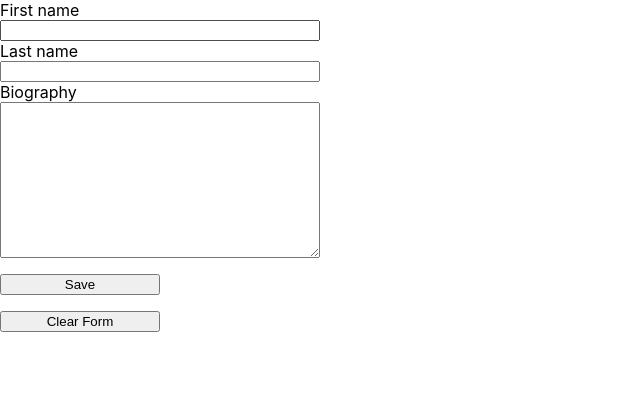
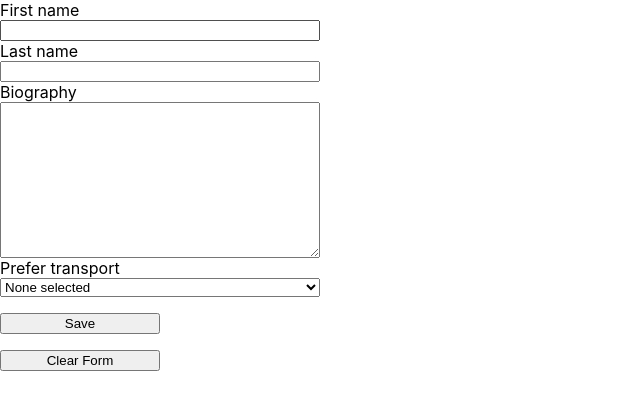
Before and after one commit to phhien203/ultimate-components, a React (Create React App) app: page / in a window 1280 px wide. Shown: the top 410 px of the page, without its empty margins (0-640 px from the left). Built offline with nearby package versions, Linux system fonts and the light colour scheme.

Commit message:
Add select form control

```diff
--- a/src/Form.js
+++ b/src/Form.js
@@ -6,6 +6,7 @@ const Form = () => {
     firstName: "",
     lastName: "",
     biography: "",
+    transport: "",
   };
   const [formState, setFormState] = useState(initialState);
 
@@ -36,6 +37,7 @@ const Form = () => {
         value={formState.firstName}
         onChange={updateFormState}
       />
+
       <label htmlFor="lastName">Last name</label>
       <input
         id="lastName"
@@ -44,6 +46,7 @@ const Form = () => {
         value={formState.lastName}
         onChange={updateFormState}
       />
+
       <label htmlFor="biography">Biography</label>
       <textarea
         id="biography"
@@ -52,6 +55,16 @@ const Form = () => {
         value={formState.biography}
         onChange={updateFormState}
       />
+
+      <label htmlFor="transport">Prefer transport</label>
+      <select name="transport" id="transport" onChange={updateFormState}>
+        <option>None selected</option>
+        <option value="trains">Trains</option>
+        <option value="planes">Planes</option>
+        <option value="boats">Boats</option>
+        <option value="cars">Cars</option>
+      </select>
+
       <button type="submit">Save</button>
       <button type="button" onClick={resetFormState}>
         Clear Form
```
